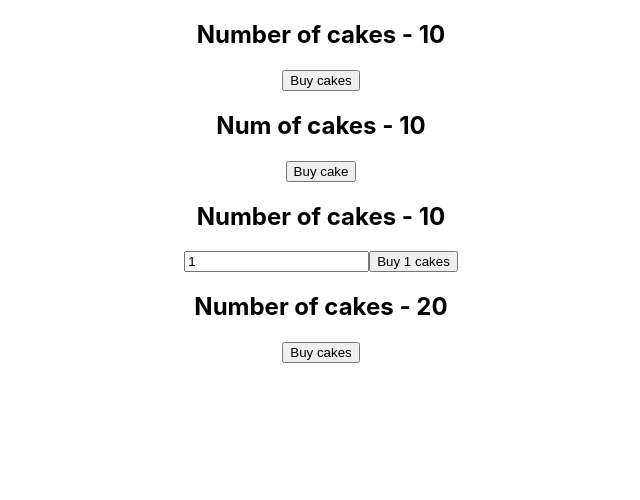
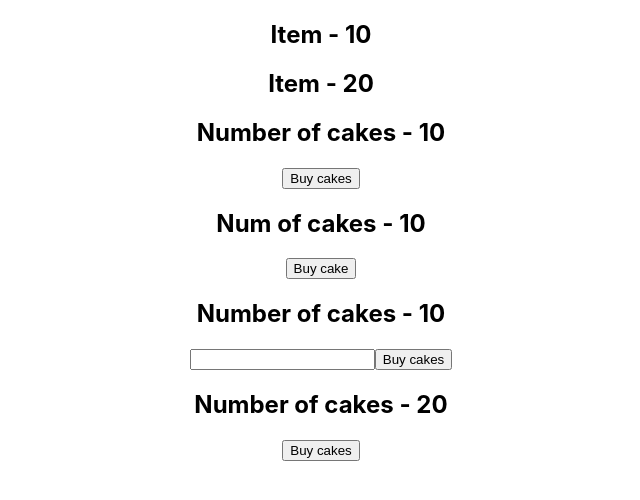
Before and after one commit to acushlakoncept/react-redux-cakeShop, a React (Create React App) app: page / in a window 1280 px wide. Shown: the top 500 px of the page, without its empty margins (319-959 px from the left). Built offline with nearby package versions, Linux system fonts and the light colour scheme.

Commit message:
add itemContainer to conditionally call state

```diff
--- a/src/App.js
+++ b/src/App.js
@@ -6,11 +6,14 @@
 import NewCakeContainer from "./components/NewCakeContainer";
 import HooksCakeContainer from './components/HooksCakeContainer'
 import IceCreamContainers from './components/IceCreamContaniner'
+import ItemContainer from './components/ItemContainer'
 
 function App() {
   return (
     <Provider store={store}>
       <div className="App">
+        <ItemContainer cake />
+        <ItemContainer />
         <CakeContainer />
         <HooksCakeContainer />
         <NewCakeContainer />
--- /dev/null
+++ b/src/components/ItemContainer.js
@@ -0,0 +1,21 @@
+import React from "react";
+import { connect } from "react-redux";
+
+function Itemcontainer(props) {
+  return (
+    <div>
+      <h2>Item - {props.item} </h2>
+    </div>
+  );
+}
+
+const mapStateToProps = (state, ownProps) => {
+  const itemState = ownProps.cake
+    ? state.cake.numOfCakes
+    : state.iceCream.numOfIceCreams;
+  return {
+    item: itemState
+  };
+};
+
+export default connect(mapStateToProps)(Itemcontainer);
--- a/src/components/NewCakeContainer.js
+++ b/src/components/NewCakeContainer.js
@@ -3,7 +3,7 @@
 import { connect } from 'react-redux'
 
 function NewCakecontainer(props) {
-    const [number, setNumber] = useState(1)
+    const [number, setNumber] = useState()
   return (
     <div>
       <h2>Number of cakes - {props.numOfCakes}</h2>
```
Also changed, not shown: 1 other file (tests, documents, lock files or other folders).
